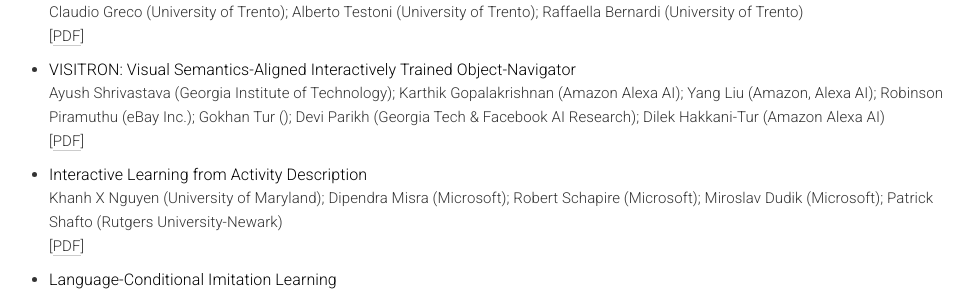
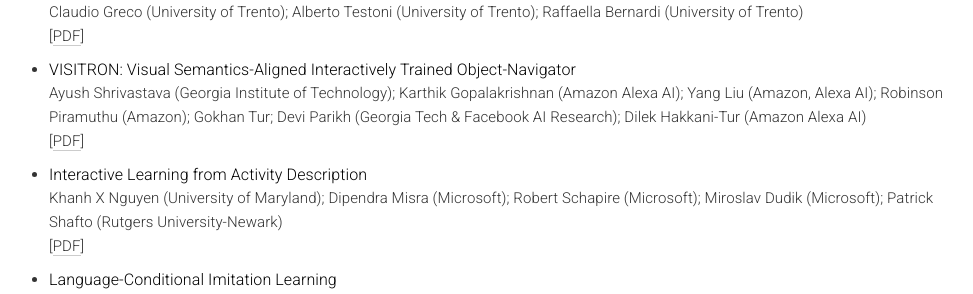
Before and after one commit to vigilworkshop/vigilworkshop.github.io, a Jekyll site: the page built from _pages/home.md, in a window 1280 px wide and 900 px high, scrolled down 2198 px. Shown: the part 176-470 px from the top of the window, without its empty margins (156-1129 px from the left). Built offline with Jekyll 4.4.1, drawn with Linux system fonts in a browser that asks for light colours.

Commit message:
update affiliation of an author

```diff
--- a/_pages/home.md
+++ b/_pages/home.md
@@ -228,7 +228,7 @@ acknowledgements: ""
     </li>
     <li>
         <span class="paper-title">VISITRON: Visual Semantics-Aligned Interactively Trained Object-Navigator</span><br>
-        <span class="paper-authors">Ayush Shrivastava (Georgia Institute of Technology); Karthik Gopalakrishnan (Amazon Alexa AI); Yang Liu (Amazon, Alexa AI); Robinson Piramuthu (eBay Inc.); Gokhan Tur (); Devi Parikh (Georgia Tech & Facebook AI Research); Dilek Hakkani-Tur (Amazon Alexa AI)</span><br>
+        <span class="paper-authors">Ayush Shrivastava (Georgia Institute of Technology); Karthik Gopalakrishnan (Amazon Alexa AI); Yang Liu (Amazon, Alexa AI); Robinson Piramuthu (Amazon); Gokhan Tur; Devi Parikh (Georgia Tech & Facebook AI Research); Dilek Hakkani-Tur (Amazon Alexa AI)</span><br>
         <span class="paper-meta">[<a href="static/papers-2021/9.pdf">PDF</a>]</span>
     </li>
     <li>
```
